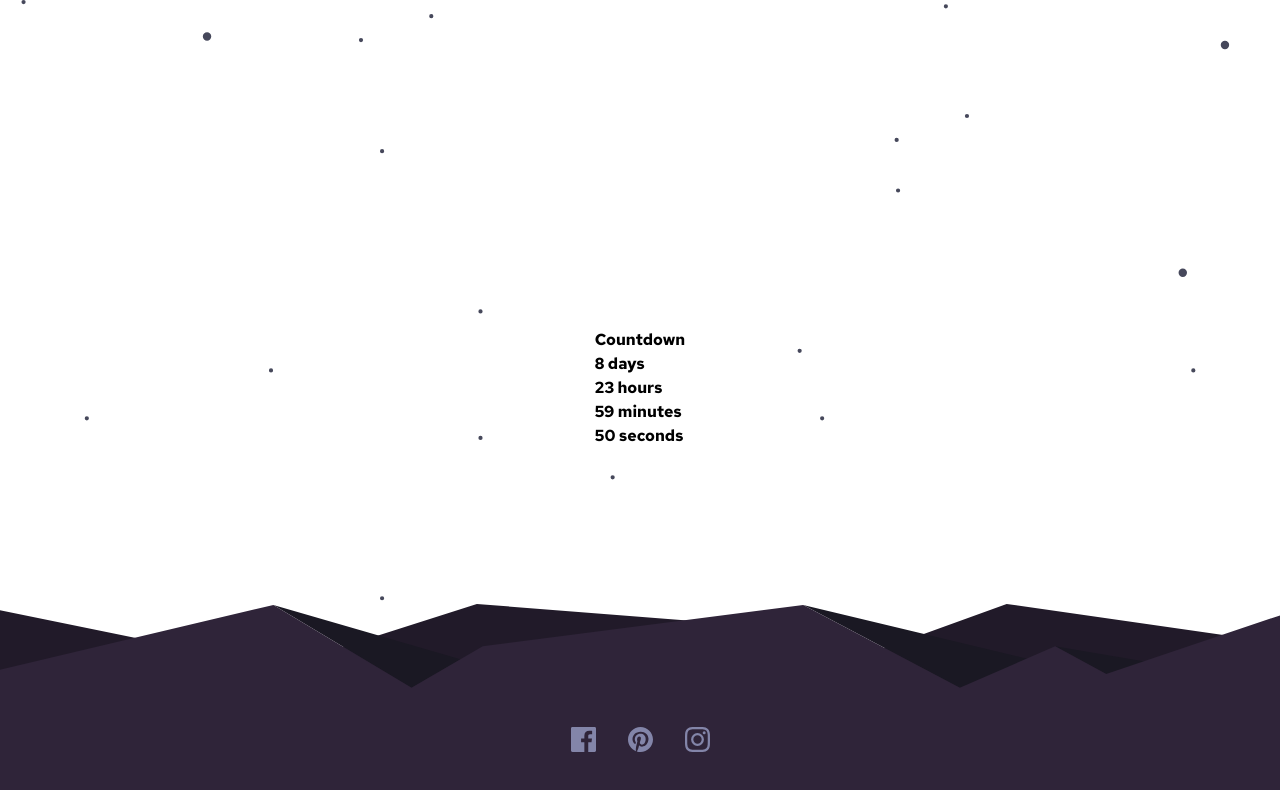
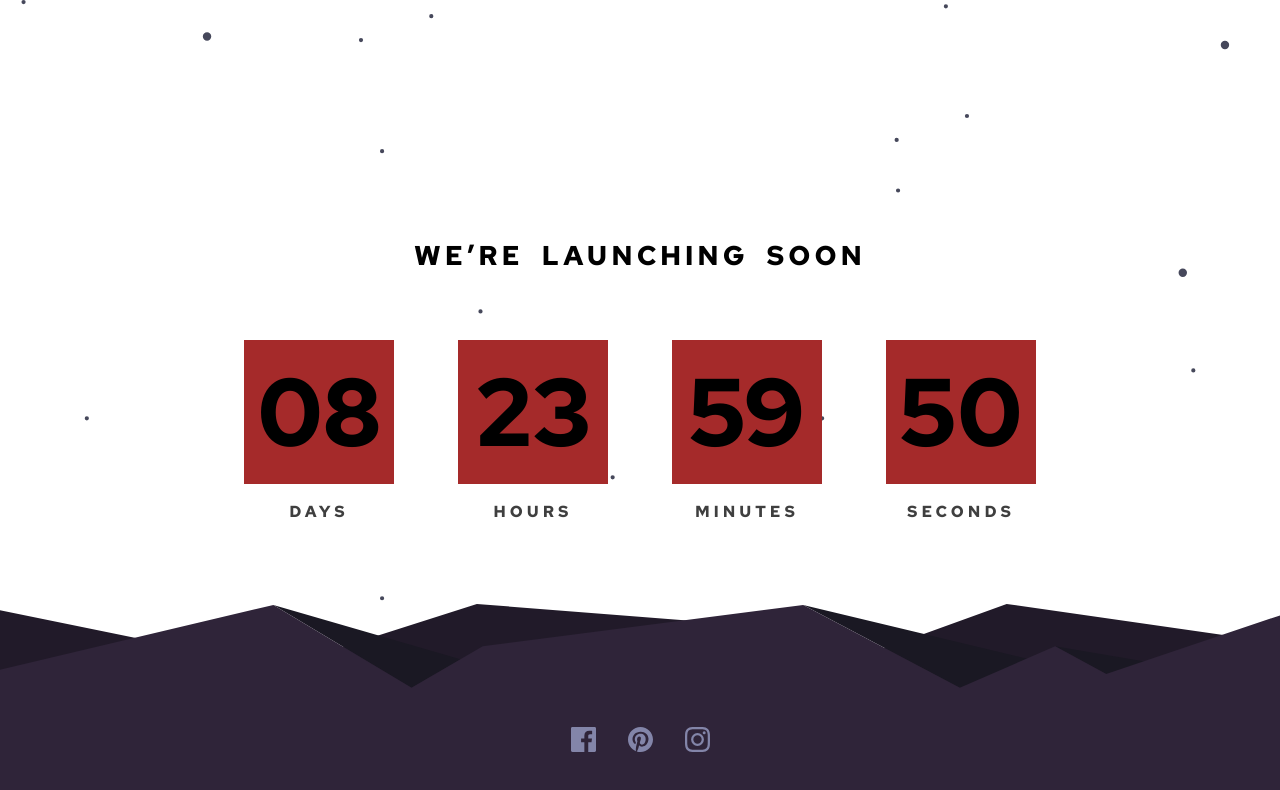
Before and after one commit to HediMuhamad/launch-countdown-timer, a Next.js app: page / in a window 1280 px wide. Shown: the top 790 px of the page. Built offline with nearby package versions, Linux system fonts and the light colour scheme.

Commit message:
mvp version of count-down

```diff
--- a/src/app/globals.css
+++ b/src/app/globals.css
@@ -46,6 +46,14 @@ main {
   flex: 1;
 }
 
+main > h1 {
+  font-size: 1.7rem;
+  text-transform: uppercase;
+  color: var(--soft-red);
+  word-spacing: 8px;
+  letter-spacing: 4px;
+}
+
 @media screen and (min-width: 1440px) {
   body {
     background-size: contain, cover;
--- a/src/app/page.tsx
+++ b/src/app/page.tsx
@@ -1,15 +1,11 @@
+import { CountDownSection } from "@/components/count-down";
 import { SocialSection } from "@/components/social-section";
-import dynamic from "next/dynamic";
-
-const CountDown = dynamic(() => import("@/components/count-down"), {
-  ssr: false,
-});
 
 export default function Home() {
   return (
     <>
       <main>
-        <CountDown />
+        <CountDownSection />
       </main>
       <SocialSection />
     </>
--- /dev/null
+++ b/src/components/count-down/count-down.tsx
@@ -0,0 +1,35 @@
+"use client";
+
+import { useCountDown } from "@/hooks/useCountDown";
+import { DateUtils } from "@/utils/date-utils";
+import { useRef } from "react";
+import styles from "./style.module.css";
+
+const CountDown = () => {
+  const date = useRef(new DateUtils().add(9, "day").toDate())?.current;
+  const changeableDate = useCountDown(date);
+
+  const diffDate = new DateUtils(changeableDate);
+
+  return (
+    <div className={styles["count-down__container"]}>
+      <CountDownUnit label="days" value={diffDate.getDiff("day")} />
+      <CountDownUnit label="hours" value={diffDate.getDiff("hour")} />
+      <CountDownUnit label="minutes" value={diffDate.getDiff("minute")} />
+      <CountDownUnit label="seconds" value={diffDate.getDiff("second")} />
+    </div>
+  );
+};
+
+const CountDownUnit = ({ value, label }: { value: number; label: string }) => {
+  return (
+    <div className={styles["count-down__item"]}>
+      <span className={styles["count-down__item__value"]}>
+        {`${value > 9 ? "" : "0"}` + value}
+      </span>
+      <span className={styles["count-down__item__label"]}>{label}</span>
+    </div>
+  );
+};
+
+export default CountDown;
--- a/src/components/count-down/index.tsx
+++ b/src/components/count-down/index.tsx
@@ -1,32 +1,17 @@
-"use client";
+import dynamic from "next/dynamic";
+import styles from "./style.module.css";
 
-import { useCountDown } from "@/hooks/useCountDown";
-import { DateUtils } from "@/utils/date-utils";
-import { useRef } from "react";
+const CountDown = dynamic(() => import("./count-down"), {
+  ssr: false,
+});
 
-const CountDown = () => {
-  const date = useRef(new DateUtils().add(9, "day").toDate())?.current;
-  const changeableDate = useCountDown(date);
-
-  const diffDate = new DateUtils(changeableDate);
-
+export const CountDownSection = () => {
   return (
-    <div>
-      <h1>Countdown</h1>
-      <div>
-        <span>{diffDate?.getDiff("day")}</span> days
-      </div>
-      <div>
-        <span>{diffDate?.getDiff("hour")}</span> hours
-      </div>
-      <div>
-        <span>{diffDate?.getDiff("minute")}</span> minutes
-      </div>
-      <div>
-        <span>{diffDate?.getDiff("second")}</span> seconds
-      </div>
+    <div className={styles["count-down-section"]}>
+      <h1 className={styles["count-down-section__headline"]}>
+        We&rsquo;re launching soon
+      </h1>
+      <CountDown />
     </div>
   );
 };
-
-export default CountDown;
--- /dev/null
+++ b/src/components/count-down/style.module.css
@@ -0,0 +1,57 @@
+.count-down-section {
+  display: flex;
+  flex-direction: column;
+  justify-content: center;
+  align-items: center;
+  padding: 2rem 0;
+  background-color: var(--dark-blue);
+  color: var(--white);
+  gap: 3rem;
+}
+
+.count-down-section__headline {
+  font-size: 1.7rem;
+  text-transform: uppercase;
+  color: var(--white);
+  word-spacing: 8px;
+  letter-spacing: 4px;
+}
+
+.count-down__container {
+  display: flex;
+  justify-content: center;
+  align-items: center;
+  flex: 1;
+  gap: 2rem;
+}
+
+.count-down__item {
+  display: flex;
+  flex-direction: column;
+  justify-content: center;
+  align-items: center;
+  gap: 1rem;
+  padding: 1rem;
+  background-color: var(--dark-blue);
+  color: var(--white);
+  border-radius: 10px;
+}
+
+.count-down__item__value {
+  width: 150px;
+  aspect-ratio: 6/5;
+  font-size: 6rem;
+  background-color: brown;
+  display: flex;
+  justify-content: center;
+  align-items: center;
+}
+
+.count-down__item__label {
+  font-size: 1rem;
+  text-transform: uppercase;
+  color: var(--white);
+  word-spacing: 8px;
+  letter-spacing: 4px;
+  opacity: 0.75;
+}
```
